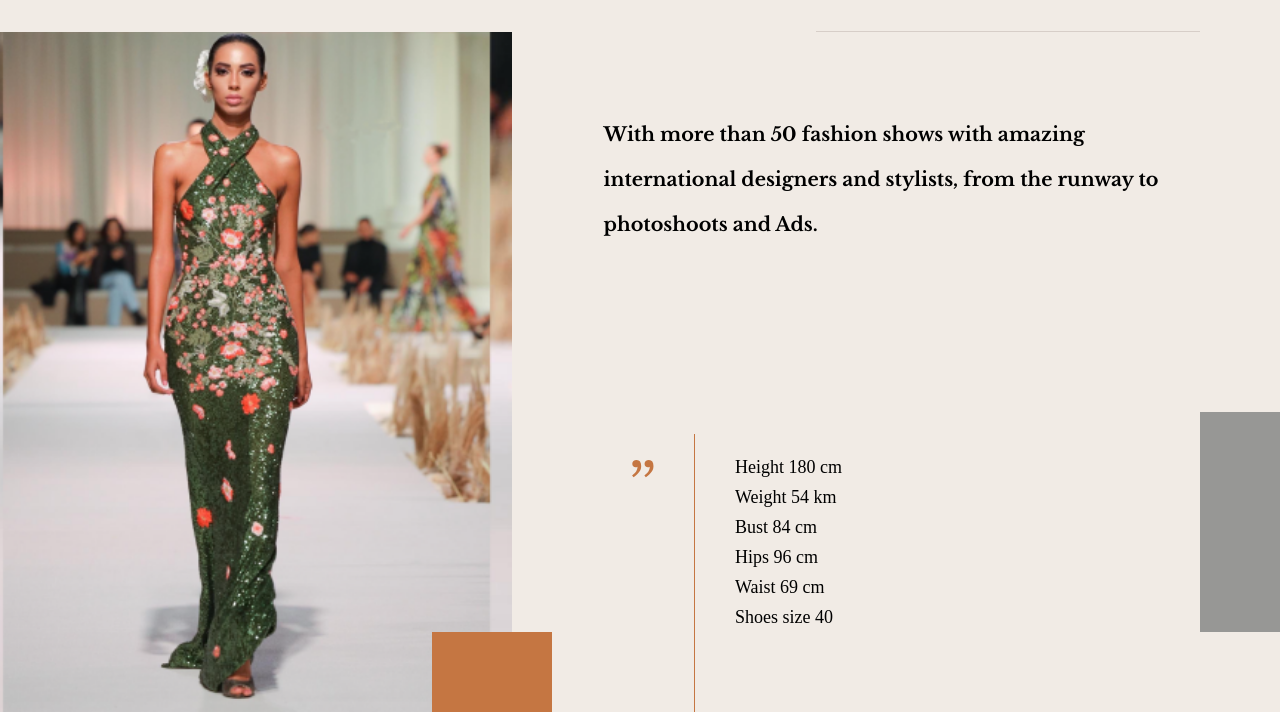
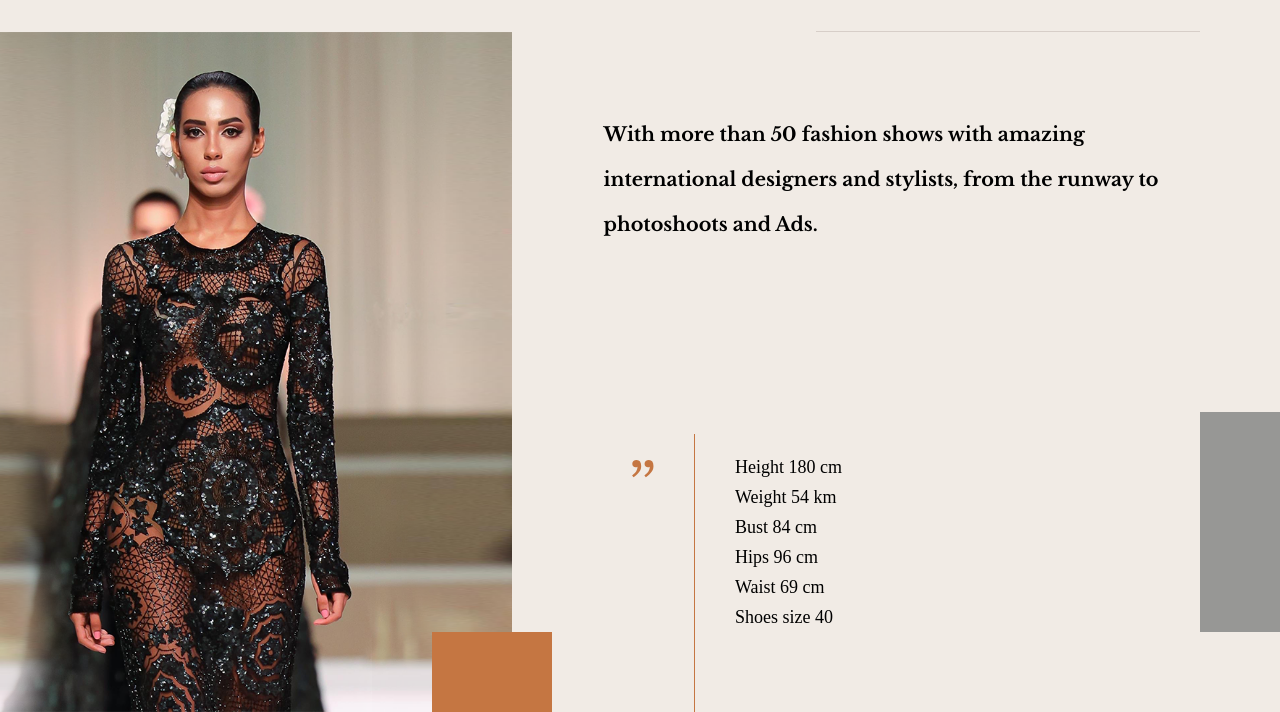
Before and after one commit to salmaportfolio/salmaportfolio.github.io, a plain HTML site: page about.html in a window 1280 px wide. Shown: the part 88-800 px from the top of the page. Drawn offline with nearby package versions, Linux system fonts and the light colour scheme.

Commit message:
Update about.html

```diff
--- a/about.html
+++ b/about.html
@@ -119,7 +119,7 @@
 						<div class="orb-g-40 orb-sm-100">
 							<div class="rb-object-frame">
 								<div class="orb-photo-frame orb-obj-1">
-									<img src="img/photo/portfiolo/fashion shows/slide one/WEBSITE -06.png" alt="photo">
+									<img src="img/photo/portfiolo/fashion shows/slide two/WEBSITE -13.png" alt="photo">
 								</div>
 								<div class="orb-deco"></div>
 							</div>
```
